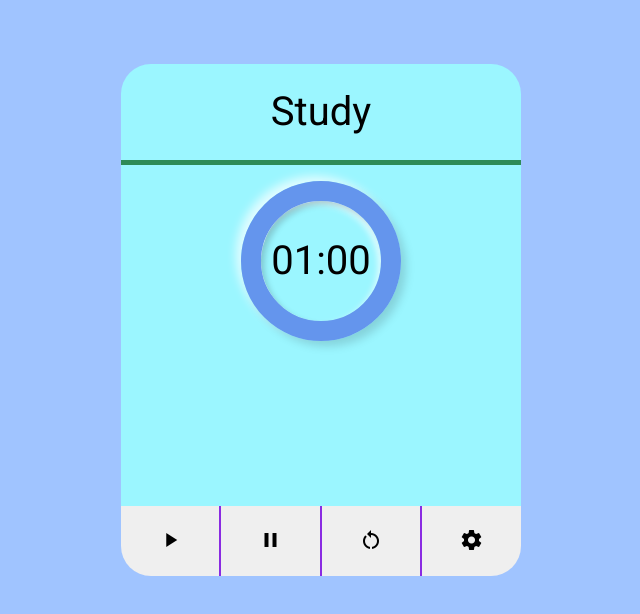
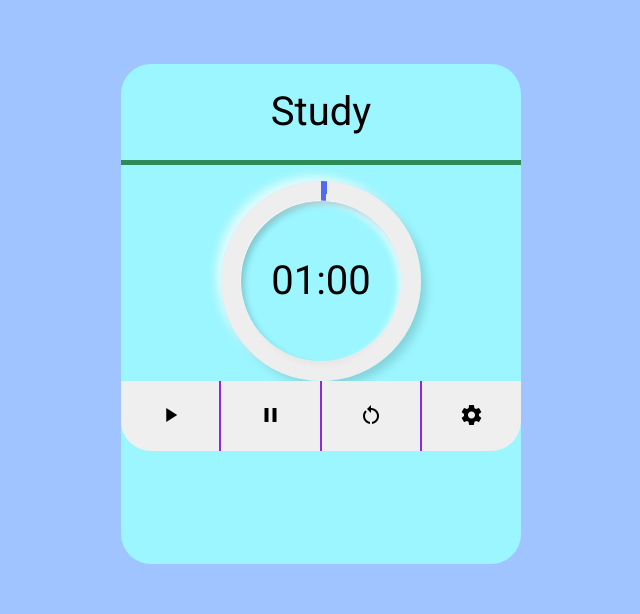
Before and after one commit to DamperDoor56/angular-pomodoro-app, an Angular app: page / in a window 1280 px wide. Shown: the top 614 px of the page, without its empty margins (319-959 px from the left). Built offline with nearby package versions, Linux system fonts and the light colour scheme.

Commit message:
I-hate-angular

```diff
--- a/src/app/app.component.html
+++ b/src/app/app.component.html
@@ -23,15 +23,7 @@
         </div>
     </div>
 
-    <svg xmlns="http://www.w3.org/2000/svg" version="1.1" width="160px" height="160px">
-      <defs>
-         <linearGradient id="GradientColor">
-            <stop offset="0%" stop-color="#e91e63" />
-            <stop offset="100%" stop-color="#673ab7" />
-         </linearGradient>
-      </defs>
-      <circle cx="80" cy="80" r="70" class="circule" stroke-linecap="round" />
-</svg>
+
 
     <div class="buttons">
       <button (click)="start()" [disabled]="disabled"><mat-icon aria-hidden="false" fontIcon="play_arrow"></mat-icon></button>
--- a/src/app/app.component.scss
+++ b/src/app/app.component.scss
@@ -47,16 +47,21 @@
 
       .number{
         .outer{
-          height: 120px;
-          width: 120px;
+          height: 160px;
+          width: 160px;
           padding:20px;
+          display: flex;
+          background: conic-gradient(#506bf1 3.6deg, #eee 0deg);
+          justify-content: center;
+          align-items: center;
           border-radius: 50%;
           box-shadow: 6px 6px 10px -1px rgba(0,0,0,0.15),
           -6px -6px 10px -1px rgba(255,255,0255,0.7);
         }
         .inner{
-          height: 80px;
-          width: 80px;
+          background-color: #9bf6ff;
+          height: 120px;
+          width: 120px;
           display: flex;
           justify-content: center;
           align-items: center;
@@ -111,24 +116,3 @@
 .done{
   display: none;
 }
-circle {
-  font-size: 60px;
-  fill: none;
-  stroke: cornflowerblue;
-  stroke-width: 20px;
-  stroke-dasharray: 472;
-  stroke-dashoffset: 472;
-  animation: anim 2s linear forwards;
-}
-svg{
-  position: relative;
-  bottom: 160px;
-  left: 0;
-}
-
-@keyframes anim {
-  100%{
-    stroke-dashoffset: 950;
-  }
-
-}
--- a/src/app/app.component.ts
+++ b/src/app/app.component.ts
@@ -1,4 +1,4 @@
-import { Component, ElementRef, OnInit, ViewChild } from '@angular/core';
+import { Component, ElementRef, OnInit, ViewChild, AfterViewChecked, ContentChild, TemplateRef } from '@angular/core';
 
 @Component({
   selector: 'app-root',
@@ -13,9 +13,10 @@ export class AppComponent implements OnInit {
   public staticBreakMinValue = 1;
   public seconds = 0
   public breakseconds = 0
-  public circule = <SVGCircleElement>document.querySelector('circle');
   private app: any;
   private timer : any;
+
+
 
   private breakdate = new Date()
   private date = new Date()
@@ -23,8 +24,7 @@ export class AppComponent implements OnInit {
   disabled: boolean = false
   animate: boolean = false
   @ViewChild("idAudio") idAudio: ElementRef;
-
-  //visual timer
+  @ContentChild('outer') outer: ElementRef
 
   //Increasing time in settings
   increase_focusTime(){
@@ -64,6 +64,24 @@ export class AppComponent implements OnInit {
   }
 
 
+  //Progress bar
+  animatedCircle(){
+    let startValue = 1;
+    let endValue = Math.floor(this.staticWorkMinValue * 60);
+
+    let progress = setInterval(() =>{
+      startValue += 1;
+
+      console.log(this.outer)
+      // = `conic-gradient(#506bf1 ${startValue * 3.6}deg, #eee 0deg);`
+      console.log(startValue)
+      // console.log(endValue)
+      if(startValue === endValue){
+        clearInterval(progress);
+      }
+    }, 1000)
+  }
+
   //Updating timer when finish time
   updateTimer() {
     this.date.setMinutes(this.workDuration);
@@ -72,6 +90,7 @@ export class AppComponent implements OnInit {
     this.date.setTime(time - 1000);  //---
     this.workDuration = this.date.getMinutes();
     this.seconds = this.date.getSeconds();
+
 
     if (this.date.getMinutes() === 0 &&
       this.date.getSeconds() === 0) {
@@ -87,7 +106,6 @@ export class AppComponent implements OnInit {
   }
   //break timer
   updateBreakTimer() {
-    parseFloat(this.circule.style.strokeDashoffset) === this.workDuration;
       this.breakdate.setMinutes(this.breakDuration);
       this.breakdate.setSeconds(this.breakseconds);
       const breaktime = this.breakdate.getTime();
@@ -121,10 +139,14 @@ export class AppComponent implements OnInit {
       this.disabled = true;
       this.show = false;  //hide btn
       this.updateTimer();
+      this.animatedCircle();
+
 
       if(this.seconds > 0){
         this.app = setInterval(() => {
           this.updateTimer();
+
+
         }, 1000);
       }
     }
@@ -138,6 +160,7 @@ startBreak() {
     if(this.breakseconds > 0){
       this.app = setInterval(() => {
         this.updateBreakTimer();
+
       }, 1000);
     }
   }
```
